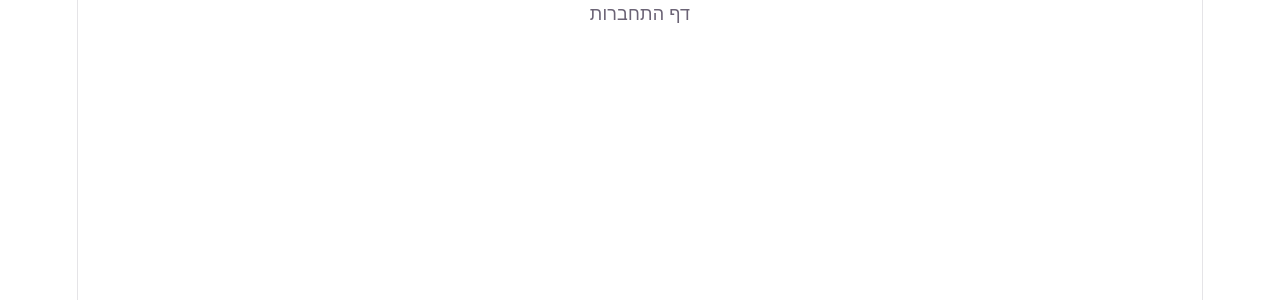
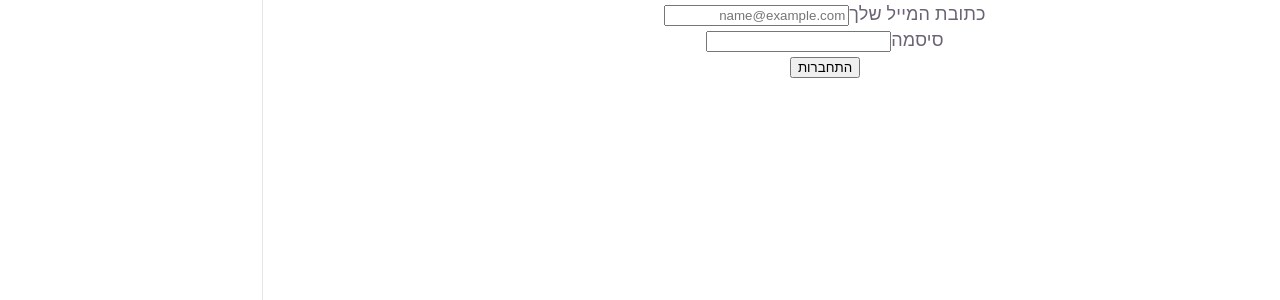
Before and after one commit to Shifra-Ravitz/school-client, a React (Vite) app: page /login in a window 1280 px wide. Shown: the top 300 px of the page. Built offline with nearby package versions, Linux system fonts and the light colour scheme; no server answers.

Commit message:
Add login page with validation and server errors

```diff
--- a/index.html
+++ b/index.html
@@ -1,5 +1,5 @@
 <!doctype html>
-<html lang="en">
+<html lang="he" dir="rtl">
   <head>
     <meta charset="UTF-8" />
     <link rel="icon" type="image/svg+xml" href="/favicon.svg" />
--- a/src/pages/Login.tsx
+++ b/src/pages/Login.tsx
@@ -1,7 +1,38 @@
 
+import type { LoginInput } from "../types"
+import { useForm } from "react-hook-form"
+import {login as loginRequest} from "../api/auth"
+import { useMutation } from "@tanstack/react-query"
+import { getErrorMessage } from "../api/client"
 
-const Login = ()=>{
-    return <>דף התחברות</>
+export default function Login() {
+    const {
+        register,
+        handleSubmit,
+        formState: { errors },
+    } = useForm<LoginInput>()
+    const loginMutation = useMutation({
+        mutationFn:loginRequest,
+        onSuccess:(response)=>console.log(response)
+    })
+    const onSubmit = (data:LoginInput) => loginMutation.mutate(data)
+    return (
+        <form noValidate onSubmit={handleSubmit(onSubmit)}>
+            <label htmlFor="email">כתובת המייל שלך</label>
+            <input id="email" placeholder="name@example.com" type="email"
+            {...register("email",{
+                required:"יש להזין מייל",
+                pattern:{
+                    value: /^[^\s@]+@[^\s@]+\.[^\s@]+$/,
+                    message:"כתובת מייל לא תקינה"
+                }
+            })} />
+            <p>{errors.email?.message}</p>
+            <label htmlFor="password">סיסמה</label>
+            <input id="password" type="password" {...register("password",{required:"יש להזין סיסמה"})}/>
+            <p>{errors.password?.message}</p>
+            <p>{loginMutation.error && getErrorMessage(loginMutation.error)}</p>
+            <button disabled={loginMutation.isPending} type="submit">{loginMutation.isPending?"מתחבר...":"התחברות"}</button>
+        </form>
+    )
 }
-
-export default Login
```
